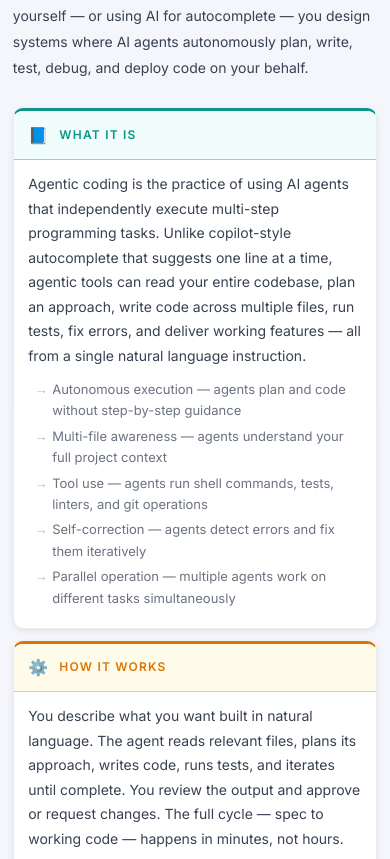
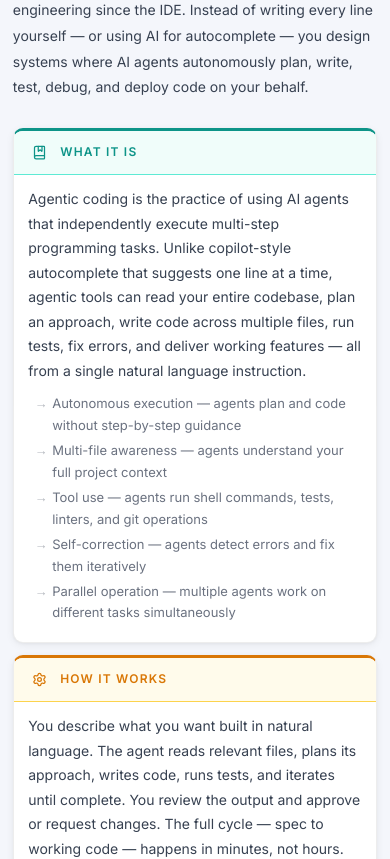
Before and after one commit to Aryansin1234/100X-Agentic-AI, a React (Vite) app: page / in a window 390 px wide. Shown: the part 1171-2030 px from the top of the page. Built offline with nearby package versions, Linux system fonts and the light colour scheme.

Commit message:
made UI improvements

```diff
--- a/src/App.css
+++ b/src/App.css
@@ -652,7 +652,7 @@ body {
   color: var(--ink);
   margin-bottom: 0.4rem;
 }
-.section-title-group p { font-family: var(--body); font-size: 13px; color: var(--ink3); font-weight: 400; }
+.section-title-group p { font-family: var(--body); font-size: 15px; color: var(--ink2); font-weight: 400; line-height: 1.55; }
 
 /* ── PILLARS ── */
 .pillar {
@@ -1079,7 +1079,7 @@ body {
 .tb-how  .tb-header { background: var(--gold-light); color: var(--gold); border-bottom: 1px solid var(--gold-border); }
 .tb-why  .tb-header { background: var(--purple-light); color: var(--purple); border-bottom: 1px solid var(--purple-border); }
 .tb-key  .tb-header { background: var(--coral-light); color: var(--coral); border-bottom: 1px solid var(--coral-border); }
-.tb-icon { font-size: 16px; flex-shrink: 0; }
+.tb-icon { width: 22px; height: 22px; display: flex; align-items: center; justify-content: center; flex-shrink: 0; color: inherit; }
 .tb-body { padding: 0.85rem 1.1rem 1.1rem; }
 .tb-text {
   font-family: var(--body);
@@ -1231,7 +1231,7 @@ body {
   .section-header { flex-direction: column; gap: 0.15rem; }
   .section-num { padding-top: 0; font-size: 10px; }
   .section-title-group h2 { font-size: clamp(1.25rem, 5.5vw, 1.6rem); }
-  .section-title-group p { font-size: 12px; }
+  .section-title-group p { font-size: 13px; }
   /* Grids → single column */
   .intro-grid       { grid-template-columns: 1fr; }
   .antipattern-grid { grid-template-columns: 1fr; }
--- a/src/App.jsx
+++ b/src/App.jsx
@@ -1,10 +1,14 @@
 import { useState, useEffect, useCallback, useRef } from 'react'
 import { META, HERO_STATS, NAV_ITEMS, SECTIONS } from './data.js'
-import { TrendingUp, ShieldCheck, Activity, BrainCircuit, BookOpen, Code2, Layers, Users, ArrowDown, Sun, Moon } from 'lucide-react'
+import { TrendingUp, ShieldCheck, Activity, BrainCircuit, BookOpen, Code2, Layers, Users, ArrowDown, Sun, Moon, BookMarked, Settings, Lightbulb, KeyRound, Workflow } from 'lucide-react'
 
-// ─────────────────────────────────────────────
-//  SMALL ATOMS
-// ─────────────────────────────────────────────
+const BLOCK_ICON_MAP = {
+  '📘': BookMarked,
+  '⚙️': Settings,
+  '💡': Lightbulb,
+  '🔑': KeyRound,
+  '🔀': Workflow,
+}
 
 function ReadingBar({ progress }) {
   return <div className="reading-bar" style={{ width: `${progress}%` }} />
@@ -184,6 +188,8 @@ function ToolsSection({ section }) {
 
 function MindsetSection({ section }) {
   return (
+    <>
+      {section.intro && <div className="teaching-intro">{section.intro}</div>}
       <div className="mindset-grid">
         {section.cards.map((c, i) => (
           <div key={i} className="mindset-card">
@@ -192,6 +198,7 @@ function MindsetSection({ section }) {
           </div>
         ))}
       </div>
+    </>
   )
 }
 
@@ -401,7 +408,9 @@ function TeachingSection({ section }) {
           {section.blocks.map((block, i) => (
             <div key={i} className={`teaching-block tb-${block.type}`}>
               <div className="tb-header">
-                <span className="tb-icon">{block.icon}</span>
+                <span className="tb-icon">
+                  {(() => { const I = BLOCK_ICON_MAP[block.icon]; return I ? <I size={15} strokeWidth={2} /> : block.icon })()}
+                </span>
                 <span className="tb-label">{block.label}</span>
               </div>
               <div className="tb-body">
--- a/src/data.js
+++ b/src/data.js
@@ -219,6 +219,11 @@ cd my-project && claude
         ],
       },
     ],
+    callout: {
+      label: `Pro Tip`,
+      text: `Copilot and Claude Code don't compete — they compound. Use Copilot for inline flow and quick function generation inside the IDE, and Claude Code for autonomous multi-step terminal work. Together they cover every workflow without context switching.`,
+      variant: `info`,
+    },
   },
 
   // ══════════════════════════════════════════
@@ -241,6 +246,8 @@ cd my-project && claude
           `Google Jules — cloud agent for background tasks, Google ecosystem integration`,
           `Windsurf — IDE agent with Cascade flow for multi-step inline edits`,
           `Amazon Q Developer — IDE + CLI agent with strong AWS integration`,
+          `Devin — fully autonomous AI engineer: opens issues, writes code, runs CI, ships PRs`,
+          `Bolt.new / v0 — browser-based AI builders for rapid frontend + full-stack scaffolding`,
         ],
       },
       {
@@ -304,6 +311,10 @@ cd my-project && claude
           `Agents execute in parallel — each in its own git worktree`,
           `Orchestrator synthesizes results and runs integration checks`,
         ],
+        code: {
+          label: `.claude/agents/orchestrator.md — example multi-agent setup`,
+          content: `---\nname: feature-orchestrator\ndescription: >\n  Decomposes feature requests into parallel specialist tasks.\n  Routes to api-agent, db-agent, and test-agent automatically.\nmodel: claude-opus-4-5\ntools: [Read, Write, Bash, WebSearch]\n---\n\nYou are a senior engineering orchestrator.\n\nFor every feature request:\n1. Read CLAUDE.md to load project conventions\n2. Break the task into isolated subtasks (max 3 files each)\n3. Spawn specialist agents in parallel via git worktrees:\n   - api-agent  → handles routes, validation, handlers\n   - db-agent   → handles models, migrations, seeds\n   - test-agent → writes unit + integration tests\n4. Each agent works in its own branch — no cross-contamination\n5. Once all agents finish, run integration tests\n6. Merge only if tests pass — report results to the user`,
+        },
       },
       {
         type: `why`, icon: `💡`, label: `Why It Matters`,
@@ -803,6 +814,8 @@ Produce a Markdown table:
           `Rules compound \u2014 they apply to every future session automatically`,
           `After 6 months, your config is a serious competitive moat`,
           `If Claude repeats a mistake, the loop is broken \u2014 fix it immediately`,
+          `A session where you don't encode a lesson is a session that didn't compound`,
+          `The loop is asymmetric — encoding takes 30 seconds, the benefit is permanent`,
         ],
       },
       {
@@ -814,7 +827,12 @@ Produce a Markdown table:
           `Step 3: Import the rule into CLAUDE.md`,
           `Step 4: Verify the rule works in the next session`,
           `If Claude keeps violating a rule \u2192 file is too long or phrasing is ambiguous`,
-        ],
+          `Prune CLAUDE.md weekly — remove rules that no longer apply to keep it <100 lines`,
+        ],
+        code: {
+          label: `tasks/lessons.md — real example after a week of looping`,
+          content: `# Lessons Learned\n\n## 2026-04-27\n- NEVER use \`any\` in TypeScript — caught 3 runtime errors from this\n- ALWAYS run \`npm run typecheck\` after moving files\n\n## 2026-04-28\n- YOU MUST import from \`@/lib/db\` — not \`../../lib/db\` (path alias exists)\n- IMPORTANT: JWT is RS256 not HS256 — this broke prod auth last time\n\n## 2026-04-29\n- ALWAYS create a branch before starting any task\n- NEVER delete files — archive to _deprecated/ folder instead\n- Run /project:review before any PR — caught 2 issues today\n\n## Rule added to CLAUDE.md:\n# After any session where I encoded a lesson, output quality improved measurably.\n# Track: what did Claude get wrong? → encode it → it won't happen again.`,
+        },
       },
       {
         type: `why`, icon: `💡`, label: `Why It Matters`,
@@ -911,14 +929,20 @@ Produce a Markdown table:
       },
       {
         type: `how`, icon: `⚙️`, label: `How They Work`,
-        text: `Configure MCP servers in .claude/settings.json. Each server provides tools (read DB, call API, manage files). Set lazy_load with triggers to dramatically reduce startup cost. For A2A, agents advertise capabilities and discover each other automatically.`,
+        text: `Configure MCP servers in .claude/settings.json. Each server provides tools (read DB, call API, manage files). Set lazy_load with triggers to dramatically reduce startup cost. For A2A, agents advertise capabilities as "Agent Cards" and discover each other automatically — then communicate via typed JSON task objects.`,
         bullets: [
           `Configure in .claude/settings.json under "mcpServers"`,
           `Set read_only: true for all production data sources`,
           `Use lazy_load with triggers to reduce startup overhead significantly`,
           `Block sensitive patterns (*.env, *.key, */secrets/*) at config level`,
           `Circuit breaker: error rate > 1% = automatic halt`,
-        ],
+          `A2A: agents expose an Agent Card (JSON) describing capabilities + endpoint`,
+          `A2A task flow: send Task → receive streaming updates → get Artifact (result)`,
+        ],
+        code: {
+          label: `A2A — how two agents collaborate across vendors`,
+          content: `// Agent A (Claude) sends a task to Agent B (any A2A-compatible agent)\n// Agent B could be GPT-4o, Gemini, or a custom agent\n\n// 1. Agent B publishes its Agent Card (capability advertisement)\nGET https://agent-b.example.com/.well-known/agent.json\n// Response:\n{\n  "name": "TestWriterAgent",\n  "description": "Writes unit and integration tests for any function",\n  "skills": [{ "id": "write_tests", "name": "Write Tests" }],\n  "url": "https://agent-b.example.com/a2a"\n}\n\n// 2. Agent A sends a Task to Agent B\nPOST https://agent-b.example.com/a2a\n{\n  "id": "task-001",\n  "message": {\n    "role": "user",\n    "parts": [{ "text": "Write tests for src/auth/jwt.ts" }]\n  }\n}\n\n// 3. Agent B streams progress back, then returns the Artifact\n{ "status": "working",  "update": "Analyzing function signatures..." }\n{ "status": "working",  "update": "Writing edge case tests..." }\n{ "status": "complete", "artifact": { "file": "src/auth/jwt.test.ts" } }\n\n// Result: Claude (Agent A) receives a finished test file\n// from a different vendor's agent — zero custom integration code`,
+        },
       },
       {
         type: `why`, icon: `💡`, label: `Why They Matter`,
@@ -1007,6 +1031,19 @@ Produce a Markdown table:
           `Squash merge = one commit per feature = easy revert`,
           `Agent intermediate commits are noise \u2014 squash them away`,
           `git bisect works perfectly with clean squash-merged history`,
+        ],
+      },
+    ],
+    pillars: [
+      {
+        id: `GD-01`, title: `The full worktree workflow`, tag: `Playbook`, open: true,
+        code: {
+          label: `Daily git discipline — full workflow for parallel agentic sessions`,
+          content: `# ━━━ START A NEW TASK (run once per task) ━━━\ngit worktree add ../feat-auth-rate-limit\ncd ../feat-auth-rate-limit && claude\n# → Claude works in complete isolation here\n\n# ━━━ REVIEW WHEN CLAUDE FINISHES ━━━\ngit diff main                          # see all changes\ngit diff main --stat                   # file list summary\n\n# Optionally: spawn a second Claude to review\n# "Review this as a staff engineer — what's wrong?"\n\n# ━━━ MERGE CLEANLY ━━━\ncd ../my-project\ngit merge --squash feat-auth-rate-limit  # one commit\ngit commit -m "feat(auth): add rate limiting to API routes"\ngit push origin main\n\n# ━━━ CLEANUP ━━━\ngit worktree remove ../feat-auth-rate-limit\ngit branch -d feat-auth-rate-limit\n\n# ━━━ RUN 10 SESSIONS IN PARALLEL ━━━\n# Each task gets its own worktree. They never interfere.\nfor task in auth-rate-limit db-indexes api-validation; do\n  git worktree add ../feat-$task\n  (cd ../feat-$task && claude --task "Implement $task per spec") &\ndone\n# Review all diffs when agents finish, squash merge each one`,
+        },
+        rules: [
+          { color: `teal`, title: `One worktree per agent session — no exceptions`, desc: `Free to create, catastrophic to skip. Agents on the same directory will collide. Branches never intersect = safe parallelism.` },
+          { color: `gold`, title: `Squash merge for clean history`, desc: `Agent sessions generate many intermediate commits. Squash them into one commit per feature. git revert and git bisect become trivially easy.` },
         ],
       },
     ],
@@ -1436,6 +1473,7 @@ jobs:
     title: `Mindset Shifts That Unlock 100X`,
     subtitle: `Mental models \u2014 the questions that change everything`,
     type: `mindset`,
+    intro: `The technical skills of agentic engineering are learnable in weeks. The mindset shifts take longer — but they're what separate engineers who use AI as a slightly faster autocomplete from those who genuinely multiply their output by 10x or more.`,
     cards: [
       { q: `"Am I writing code or designing systems?"`, a: `The most valuable engineers in 2026 aren't those who type fastest. They're those who design coordination systems. Your leverage is in what you architect, not what you type.` },
       { q: `"Is this task verifiable quickly?"`, a: `If yes \u2192 delegate fully and aggressively. If not \u2192 work collaboratively. The delegation intuition is a skill built over time. Start by delegating anything with clear acceptance criteria.` },
```
Lines whose indentation alone changed are shown as unchanged.
